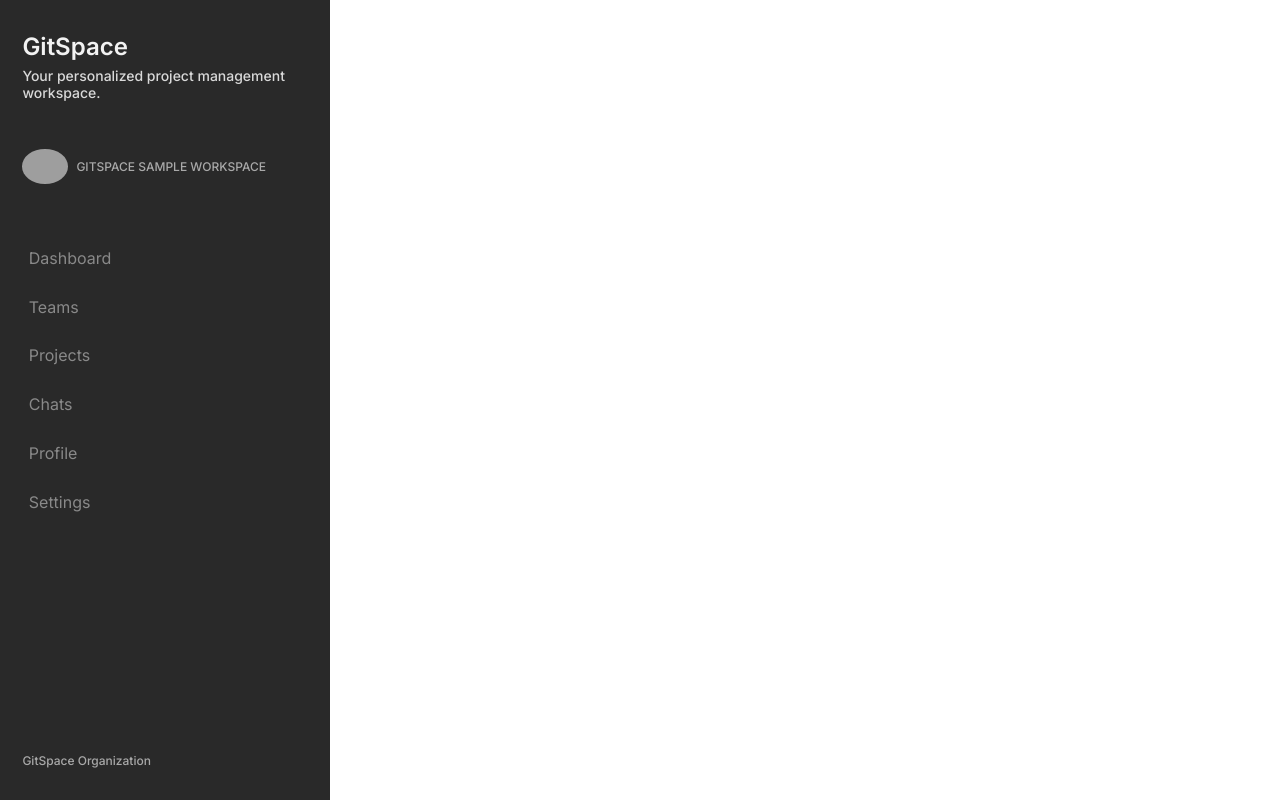
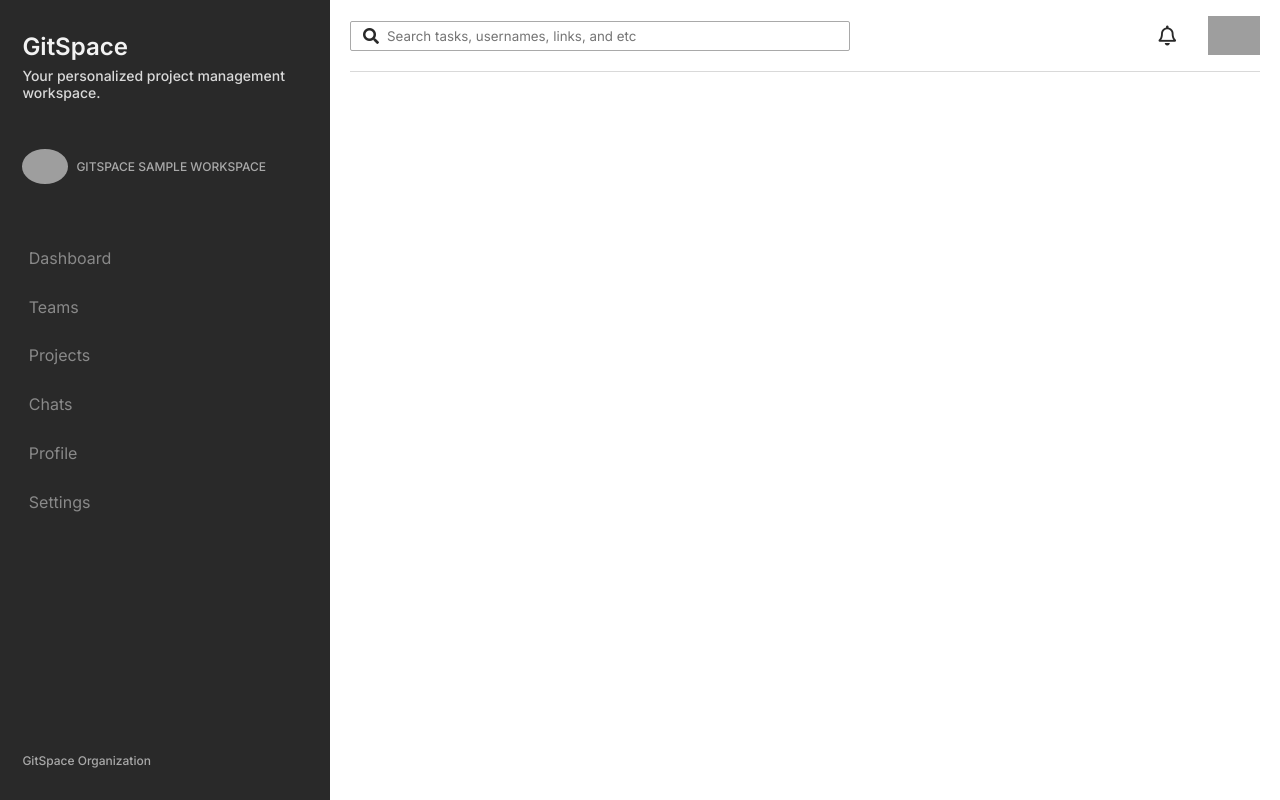
Before and after one commit to yashsehgal/dashboard-ui, a React (Create React App) app: page / in a window 1280 px wide. Built offline with nearby package versions, Linux system fonts and the light colour scheme; grey boxes are pictures that could not be loaded.

Commit message:
feat: menu-header component added

```diff
--- a/src/views/Dashboard/index.js
+++ b/src/views/Dashboard/index.js
@@ -1,10 +1,16 @@
 import React from 'react'
+import Menu from '../../styled-components/section-components/Menu';
 import './style.views.dashboard.css'
 
 export default function Dashboard() {
   return (
     <div className='view view__dashboard'>
+      {/* header section */}
+      <Menu />
+      {/* Board/Cards Section */}
+      <div className="board-wrapper">
 
+      </div>
     </div>
   );
 }
--- a/src/views/Dashboard/style.views.dashboard.css
+++ b/src/views/Dashboard/style.views.dashboard.css
@@ -1 +1 @@
-/* No CSS */ /*# sourceMappingURL=style.views.dashboard.css.map */
+/* No CSS *//*# sourceMappingURL=style.views.dashboard.css.map */
```
